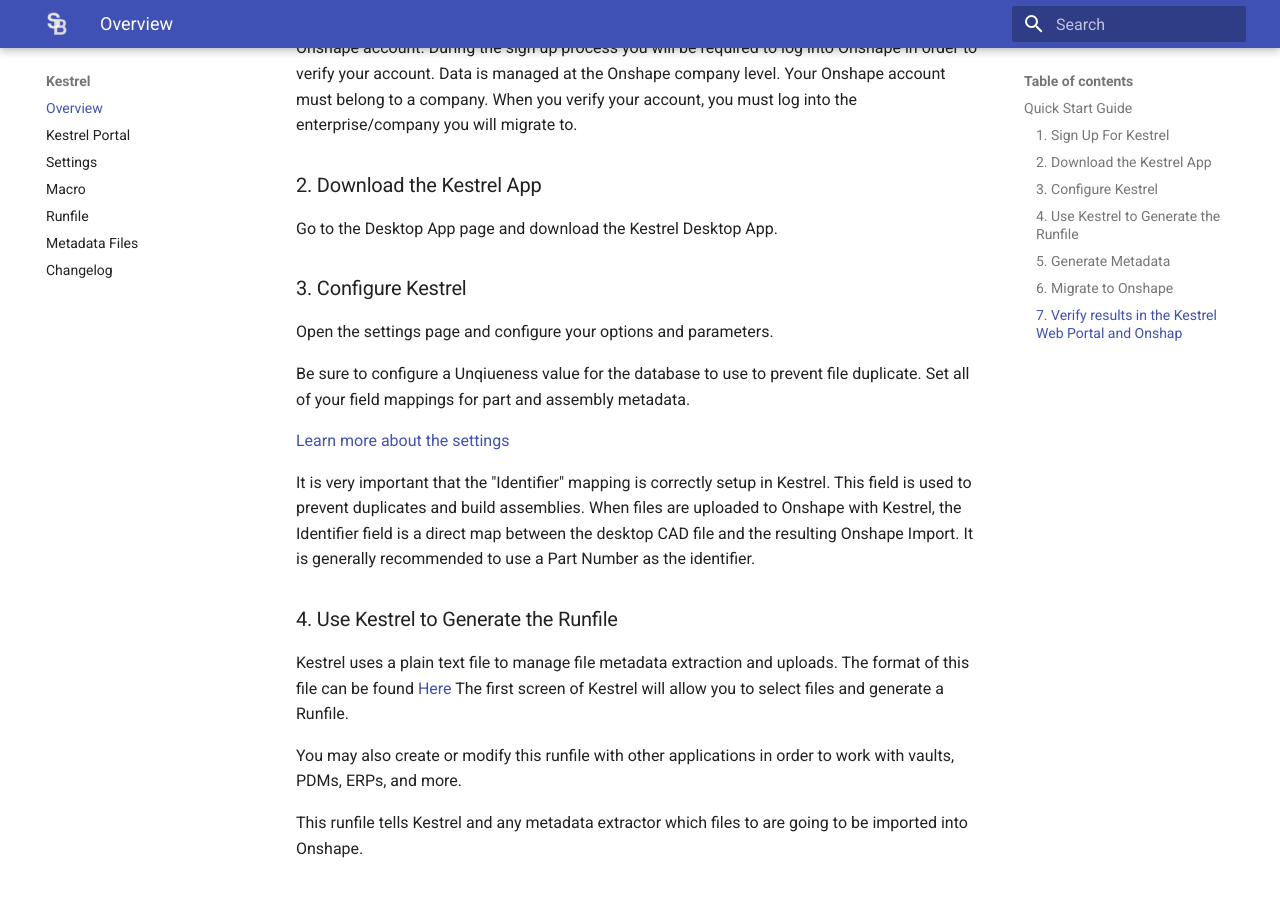
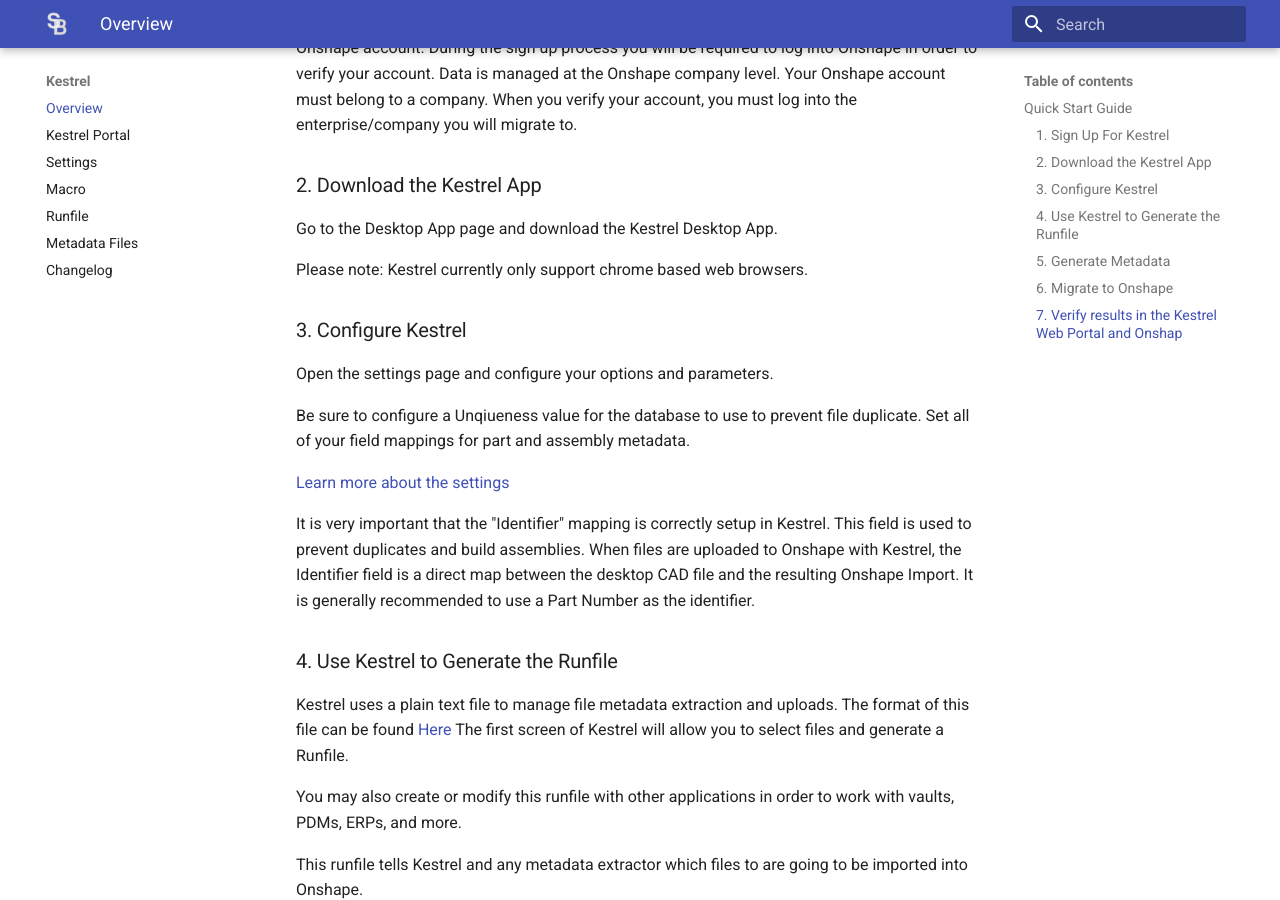
Before and after one commit to SmartBenchSoftware/Documentation, an MkDocs documentation site: the page built from docs/kestrel/index.md, in a window 1280 px wide and 900 px high, scrolled down 582 px. Built offline with MkDocs 1.6.1 and Material for MkDocs 9.7.7, drawn with Linux system fonts in a browser that asks for light colours.

Commit message:
Clarify browser support for Kestrel app
Added a note about browser support for Kestrel.

```diff
--- a/docs/kestrel/index.md
+++ b/docs/kestrel/index.md
@@ -21,6 +21,8 @@
 ### 2. Download the Kestrel App
 
 Go to the Desktop App page and download the Kestrel Desktop App.
+
+Please note: Kestrel currently only support chrome based web browsers.
 
 ### 3. Configure Kestrel
 
```
